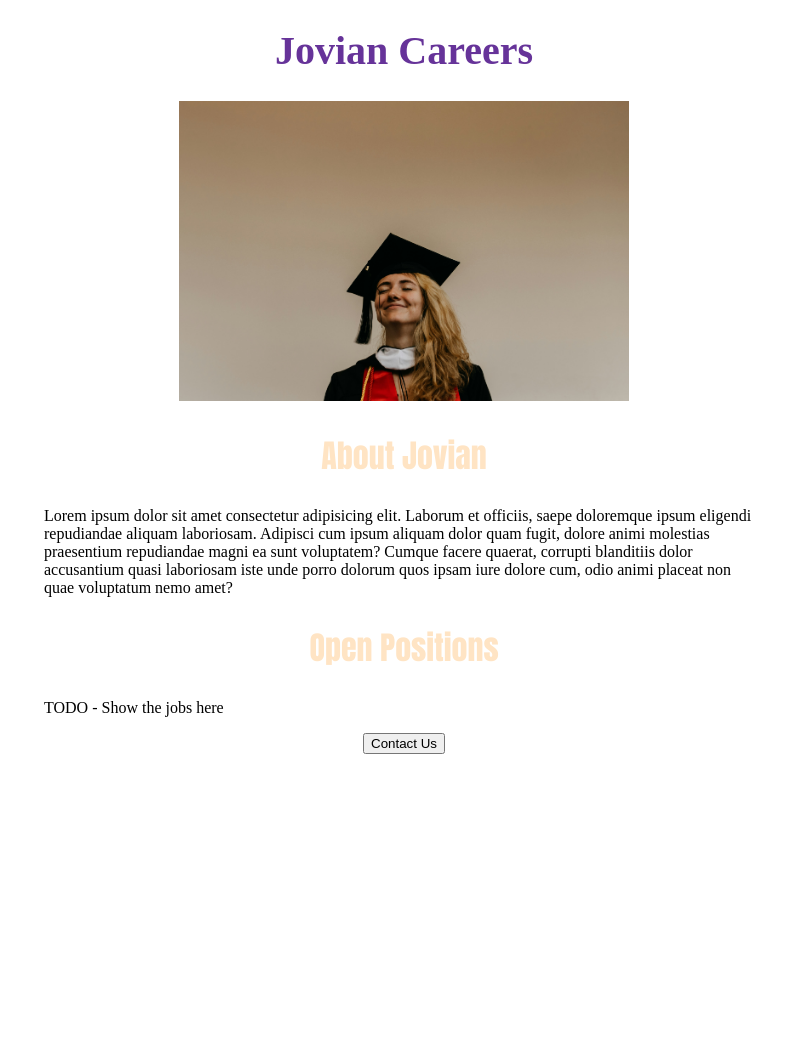
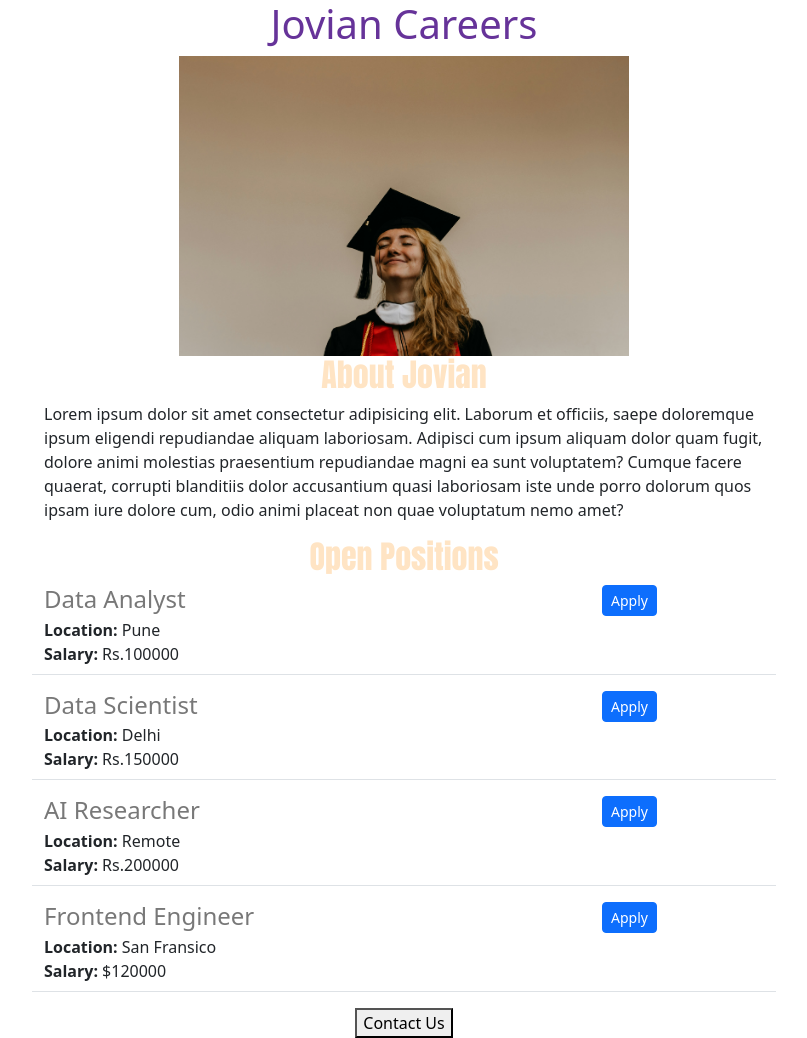
Before and after one commit to angkul07/python_web_tut, a Flask app: page / in a window 1280 px wide. Shown: the whole page, without its empty margins (236-1043 px from the left). Before the commit the page ends 754 px from the top, so only its background shows below. Run offline with Flask 3, Linux system fonts and the light colour scheme.

Commit message:
add css using bootstrap and use template syntax to add jobs

```diff
--- a/app.py
+++ b/app.py
@@ -2,10 +2,37 @@ from flask import Flask, render_template
 
 app = Flask(__name__)
 
+JOBS = [
+    {
+        'id': 1,
+        'title': 'Data Analyst',
+        'location': 'Pune',
+        'salary': 'Rs.100000'
+    },
+    {
+        'id': 2,
+        'title': 'Data Scientist',
+        'location': 'Delhi',
+        'salary': 'Rs.150000'
+    },
+    {
+        'id': 4,
+        'title': 'AI Researcher',
+        'location': 'Remote',
+        'salary': 'Rs.200000'
+    },
+    {
+        'id': 4,
+        'title': 'Frontend Engineer',
+        'location': 'San Fransico',
+        'salary': '$120000'
+    }
+]
+
 @app.route("/")
 def hello_world():
     # return "<p> Hello angkul</p>"
-    return render_template('home.html')
+    return render_template('home.html', jobs=JOBS)
 
 if __name__ == "__main__":
     app.run(host='0.0.0.0', debug=True)
--- a/templates/home.html
+++ b/templates/home.html
@@ -5,6 +5,7 @@
     <meta charset="UTF-8">
     <meta name="viewport" content="width=device-width, initial-scale=1.0">
     <title>Jovian Careers</title>
+    <link href="https://cdn.jsdelivr.net/npm/bootstrap@5.3.3/dist/css/bootstrap.min.css" rel="stylesheet" integrity="sha384-QWTKZyjpPEjISv5WaRU9OFeRpok6YctnYmDr5pNlyT2bRjXh0JMhjY6hW+ALEwIH" crossorigin="anonymous">
     <style>
         h1 {
             font-size: 40px;
@@ -50,9 +51,12 @@
             laboriosam iste unde porro dolorum quos ipsam iure dolore cum, odio animi placeat non quae voluptatum nemo
             amet?
         </p>
-
         <h2>Open Positions</h2>
-        <p>TODO - Show the jobs here</p>
+        <div>
+            {% for job in jobs %}
+                {% include 'jobitem.html' %}
+            {% endfor %}
+        </div>
         <div id="contact">
             <button>Contact Us</button>
         </div>
--- /dev/null
+++ b/templates/jobitem.html
@@ -0,0 +1,18 @@
+<div class="border-bottom row" style="margin-bottom: 16px; padding-bottom: 8px;">
+    <div class="col-9">
+        <h4 style="color: rgb(120, 120, 120); margin-bottom: 4px;">
+            {{job['title']}}
+        </h4>
+        <div>
+            <b>Location: </b>{{job['location']}}
+        </div>
+        {% if 'salary' in job %}
+        <div>
+            <b>Salary:</b> {{job['salary']}}
+        </div>
+        {% endif %}
+    </div>
+    <div class="col-3">
+        <button type="button" class="btn btn-primary btn-sm">Apply</button>
+    </div>
+</div>
```
